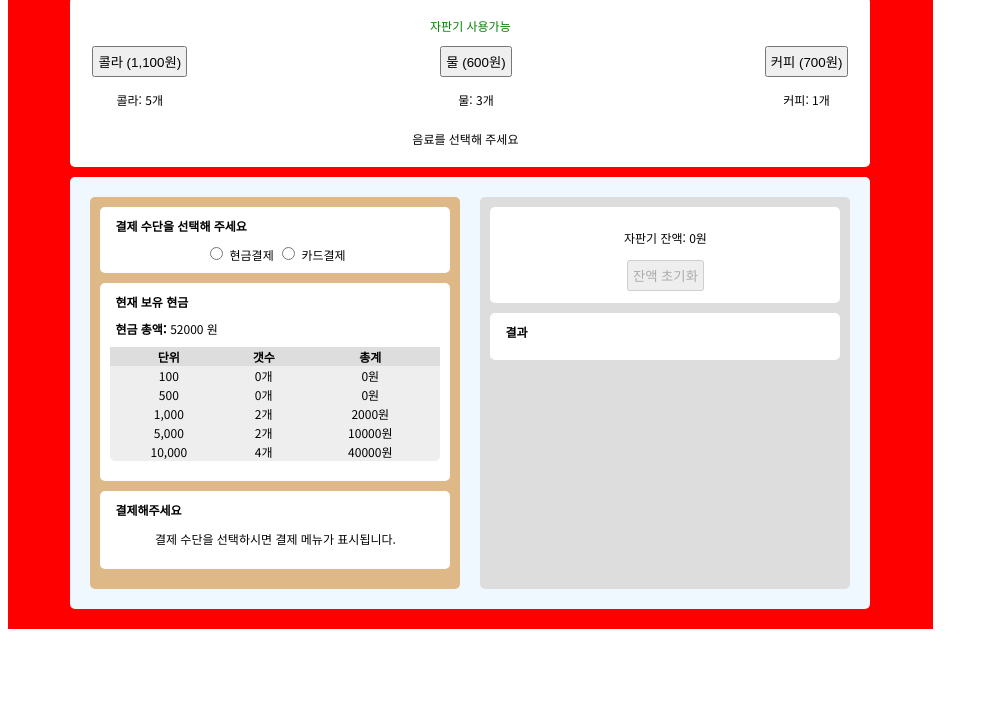
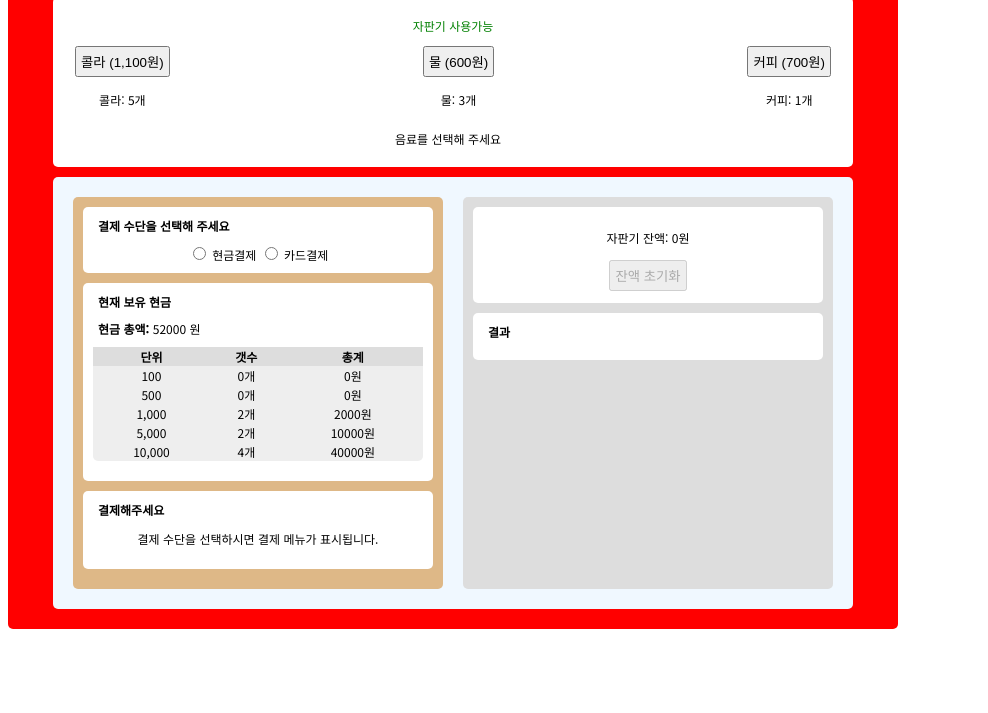
Before and after one commit to koreanbrian/heuiyeong-vending-machine, a website: page index.html in a window 1280 px wide. Shown: the part 87-800 px from the top of the page, without its empty margins (0-988 px from the left). Drawn offline with Linux system fonts and the light colour scheme.

Commit message:
design fix
design fix

```diff
--- a/style.css
+++ b/style.css
@@ -19,10 +19,11 @@ body {
   color: #ffffff;
 }
 .machine-body {
-  width: 70%;
+  width: 850px;
   text-align: center;
   justify-items: center;
   background-color: red;
+  border-radius: 5px;
   padding: 20px;
 }
 
```
